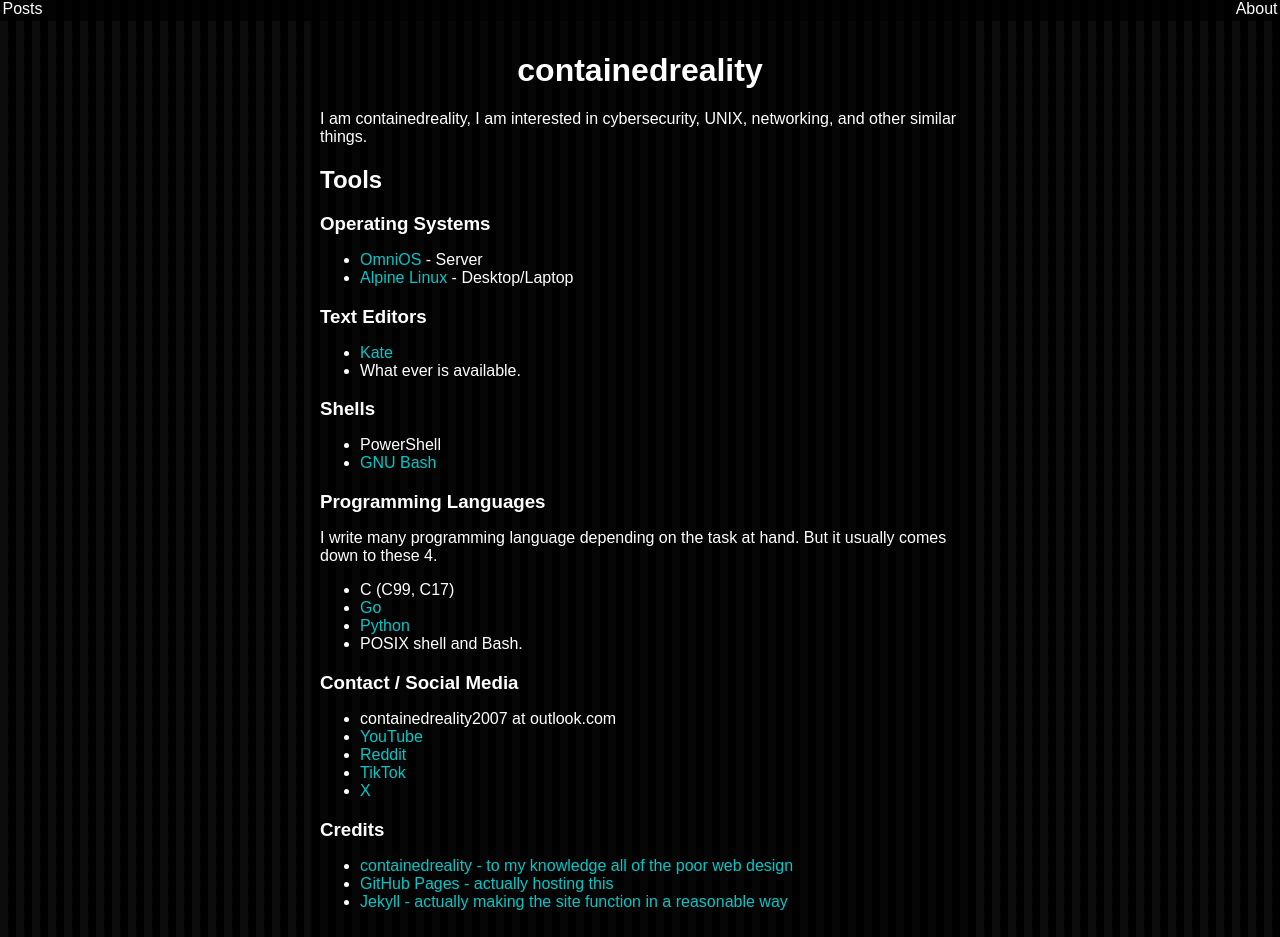
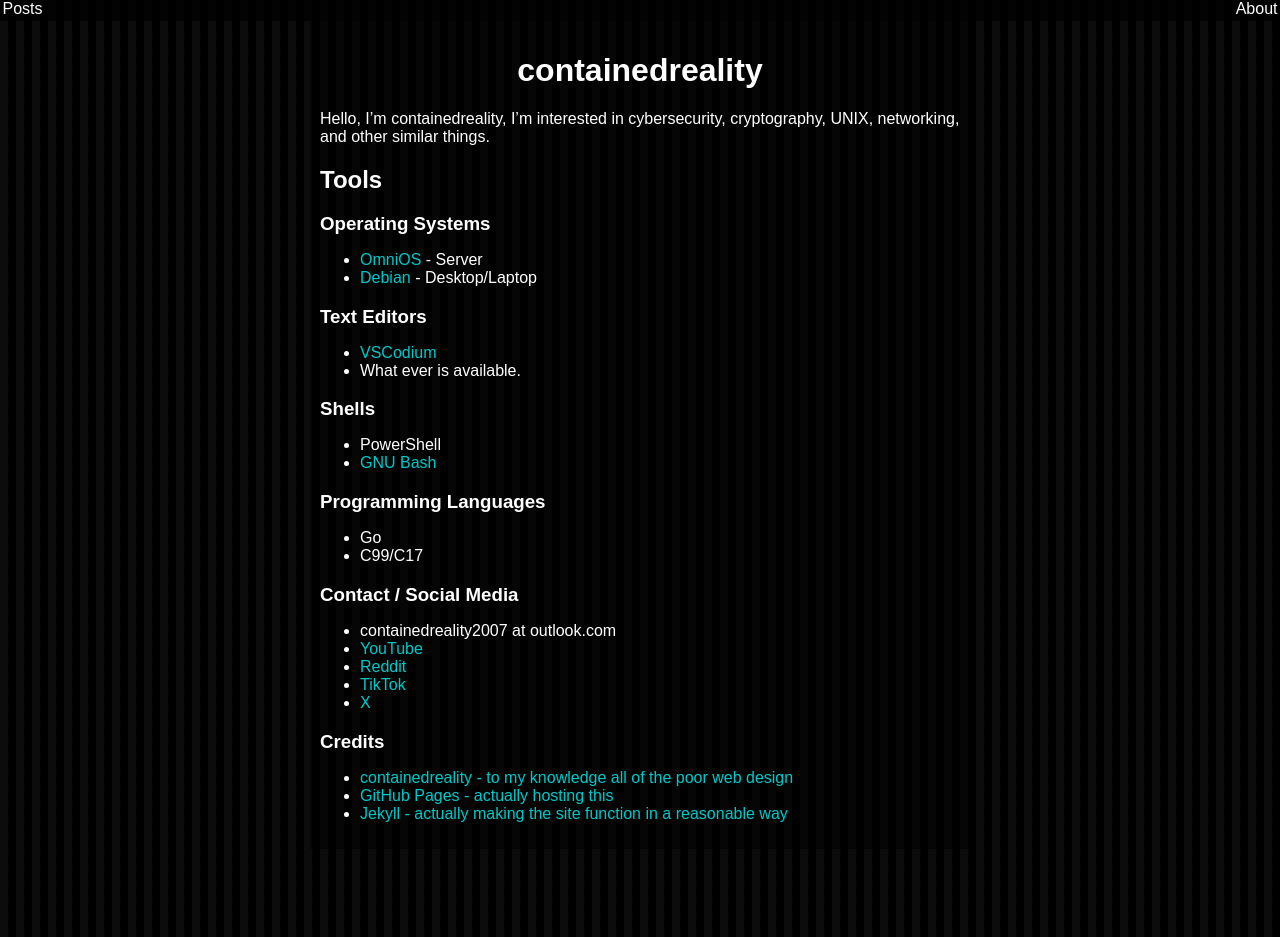
Before and after one commit to containedreality/containedreality.github.io, a Jekyll site: the page built from about.md, in a window 1280 px wide. Built offline with Jekyll 4.4.1, drawn with Linux system fonts in a browser that asks for light colours; after the commit the page ends 900 px from its top, so only the background shows below that.

Commit message:
update about

```diff
--- a/about.md
+++ b/about.md
@@ -5,18 +5,18 @@
 
 # containedreality
 
-I am containedreality, I am interested in cybersecurity, UNIX, networking, and other similar things.
+Hello, I'm containedreality, I'm interested in cybersecurity, cryptography, UNIX, networking, and other similar things.
 
 ## Tools
 
 ### Operating Systems
 
 * [OmniOS](https://omnios.org/) - Server
-* [Alpine Linux](https://kubuntu.org/) - Desktop/Laptop
+* [Debian](https://www.debian.org/) - Desktop/Laptop
 
 ### Text Editors
 
-* [Kate](https://kate-editor.org/)
+* [VSCodium](https://github.com/VSCodium/vscodium)
 * What ever is available.
 
 ### Shells
@@ -26,12 +26,8 @@
 
 ### Programming Languages
 
-I write many programming language depending on the task at hand. But it usually comes down to these 4.
-
-* C (C99, C17)
-* [Go](https://go.dev/)
-* [Python](https://www.python.org/downloads/)
-* POSIX shell and Bash.
+* Go
+* C99/C17
 
 ### Contact / Social Media
 
```
